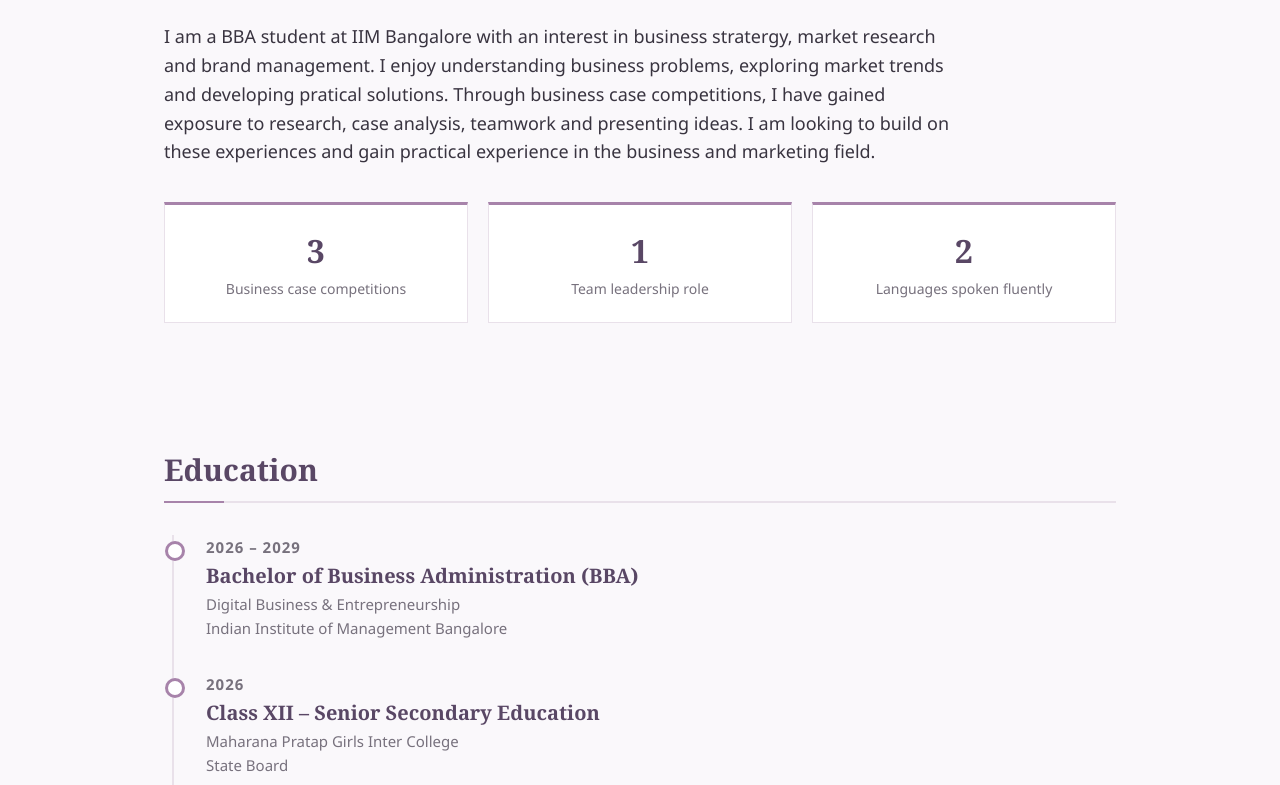
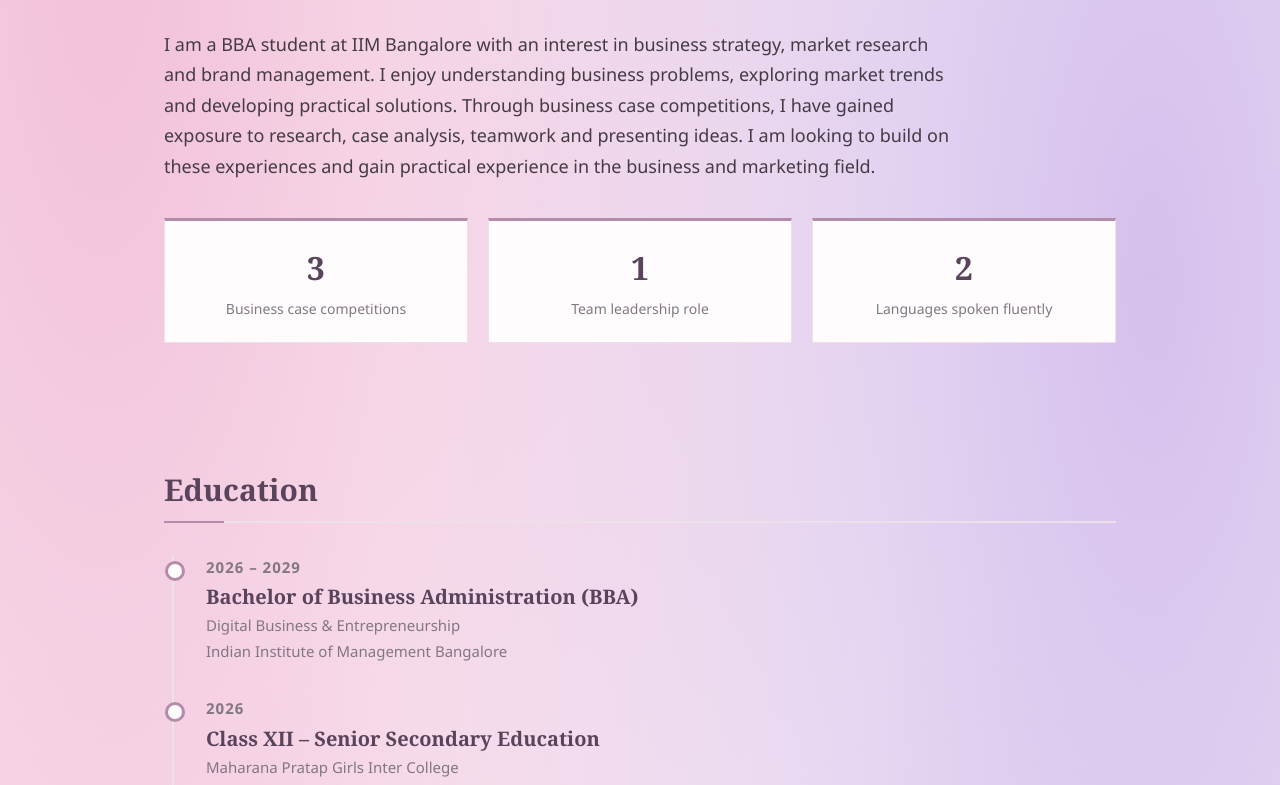
Before and after one commit to neelimabts183-cyber/Neelima-Jaiswal-Portfolio, a plain HTML site: page index.html in a window 1280 px wide. Shown: the part 556-1341 px from the top of the page. Drawn offline with Linux system fonts and the light colour scheme.

Commit message:
Add files via upload

```diff
--- a/index.html
+++ b/index.html
@@ -21,22 +21,30 @@
 
 
     :root {
-      --navy: #594765;
-      --accent: #A783AA;
-      --accent-light: #F0E8F2;
-      --text: #393440;
-      --muted: #77717D;
-      --bg: #FAF8FB;
-      --white: #ffffff;
-      --border: #E9E1EA;
+      --navy: #59445b;
+      --accent: #b58baa;
+      --accent-light: #f4e8f0;
+      --rose:#e9c6d3;
+      --lavendar:#eae3f2;
+      --text:#443b45;
+      --muted:#827783;
+      --bg:#fcf8fa;
+      --white:#fffcfd;
+      --border:#ede1e9;
+      --shadow:0 10px 30px rgba(105,75,100,0.08);
     }
 
     body {
       font-family: "Segoe UI", Helvetica, Arial, sans-serif;
       font-size: 16px;
-      line-height: 1.6;
+      line-height: 1.7;
       color: var(--text);
-      background: var(--bg);
+      background-color: #fcf8fa;
+      background-image: radial-gradient(ellipse at 8% 12%,rgba(238,170,205,0.72), transparent 48%),radial-gradient(ellipse at 90% 20%,rgba(195,165,230,0.68), transparent 48%),radial-gradient(ellipse at 15% 75%,rgba(235,175,205,0.62), transparent 45%), radial-gradient(ellipse at 85% 85%, rgba(195, 175, 230, 0.65), transparent 48%);
+      background-attachment: scroll;
+      background-repeat: no-repeat;
+      background-size: cover;
+      overflow-x:hidden;
     }
 
     h1, h2, h3 {
@@ -130,7 +138,7 @@
 
     .hero {
       padding: 90px 0 80px;
-      background:#FFFCFE;
+      background:transparent;
       border-bottom: 1px solid var(--border);
 
 
@@ -209,8 +217,8 @@
     }
 
     .btn-primary:hover {
-      background: #9d4f31;
-      border-color: #9d4f31;
+      background: #a77b9c;
+      border-color: #a77b9c;
     }
 
     .btn-outline {
@@ -556,7 +564,7 @@
       }
 
       body {
-        background: white;
+        background: yellow!important;
       }
 
       section {
@@ -582,7 +590,7 @@
           <img src="./profile.jpeg" alt="Neelima Jaiswal">
         </div>
         <div>
-              <p class="hero-label">Business Student | stratergy &amp;Research</p>
+              <p class="hero-label">Business Student | Stratergy & Research</p>
               <h1>Neelima Jaiswal</h1>
               <p class="hero-role">BBA – Digital Business &amp; Entrepreneurship</p>
               <p class="hero-location">📍 Gorakhpur, Uttar Pradesh, India</p>
@@ -602,9 +610,9 @@
         <h2 class="section-title">Professional Profile</h2>
 
         <p class="about-text">
-          I am a BBA student at IIM Bangalore with an interest in business stratergy,
+          I am a BBA student at IIM Bangalore with an interest in business strategy,
           market research and brand management. I enjoy understanding business problems,
-          exploring market trends and developing pratical solutions. Through business case
+          exploring market trends and developing practical solutions. Through business case
           competitions, I have gained exposure to research, case analysis, teamwork
           and presenting ideas. I am looking to build on these experiences and gain
           practical experience in the business and marketing field.
@@ -686,6 +694,7 @@
             <ul class="skill-list">
               <li>Microsoft Excel <span class="level">Intermediate</span></li>
               <li>Microsoft PowerPoint <span class="level">Intermediate</span></li>
+              <li>Business Communication <span class="level">Intermediate</span></li>
             </ul>
 
             <h3 style="margin-top: 28px;">Languages</h3>
@@ -713,7 +722,7 @@
             <span class="tag tag-lead">Team Leader</span>
           </div>
           <ul class="bullets">
-            <li>Review the business case and identify the key issues.</li>
+            <li>Reviewed the business case and identifiedthe key issues.</li>
             <li>Contributed to discussion on possible solutions.</li>
             <li>Presented the findings as part of the competition.</li>
           </ul>
@@ -729,7 +738,7 @@
           </div>
           <ul class="bullets">
             <li>Conducted research on the business problem and contributed to the core idea.</li>
-            <li>Helped developing the strategic approach and supporting insights.</li>
+            <li>Helped develop the strategic approach and supporting insights.</li>
           </ul>
         </article>
 
@@ -776,7 +785,7 @@
 
         <div class="card">
           <ul class="bullets">
-            <li>Currently developing proficiency in Microsoft Excel, PowerPoint and website development.</li>
+            <li>Building skills in Microsoft Excel, PowerPoint and Market Research.</li>
             <li>Interested in gaining practical exposure to business strategy, corporate partnerships and industry outreach.</li>
           </ul>
         </div>
```
